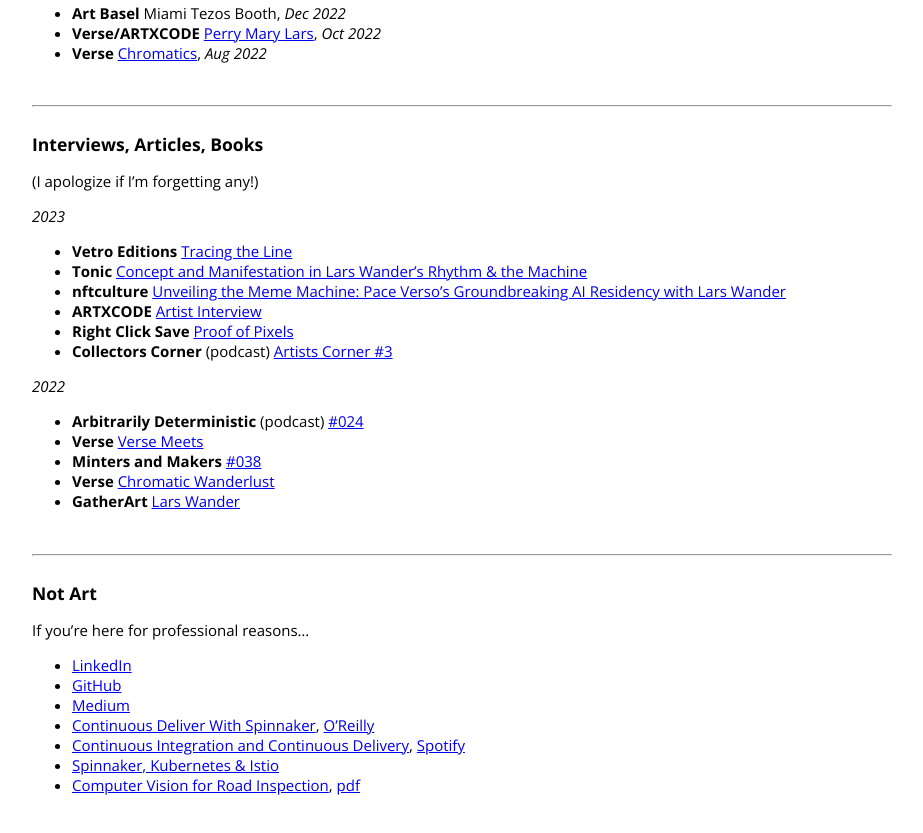
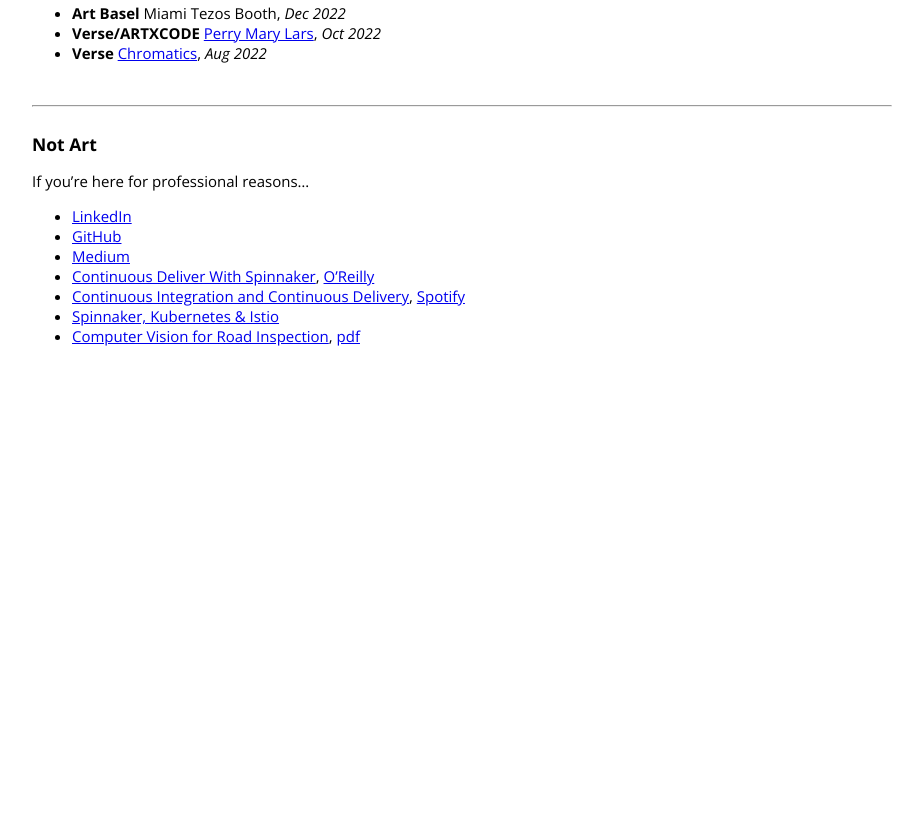
Before and after one commit to bruno-berry/bruno-berry.github.io, a plain HTML site: page me/index.html in a window 1280 px wide. Shown: the part 1231-2064 px from the top of the page, without its empty margins (178-1101 px from the left). After the commit the page ends 1632 px from the top, so only its background shows below. Drawn offline with nearby package versions, Linux system fonts and the light colour scheme.

Commit message:
Update index.html

```diff
--- a/me/index.html
+++ b/me/index.html
@@ -23,9 +23,8 @@
     <li>
       <ul>
         <li><a href="#contact">Contact</a></li>
-        <li><a href="#platforms-profiles">Platforms, Profiles</a></li>
+        <li><a href="#design-work">Design Work</a></li>
         <li><a href="#selected-shows">Selected Shows</a></li>
-        <li><a href="#interviews-articles-books">Interviews, Articles, Books</a></li>
         <li><a href="#not-art">Not Art</a></li>
       </ul>
     </li>
@@ -45,9 +44,9 @@
 <h3 id="contact">Contact</h3>
 <p>I&rsquo;m represented by <a href="https://artxcode.io">ARTXCODE</a>. Please reach out to <code>toni [at] artxcode.io</code> for commissions, shows &amp; bookings. I occasionally check
 <code>lars.wander.art [at] gmail.com</code> as well.</p>
-<h3 id="platforms-profiles">Platforms, Profiles</h3>
+<h3 id="design-work">Design Work</h3>
 <ul>
-<li><a href="https://www.artblocks.io/marketplace/artists/lars-wander">Art Blocks</a></li>
+<li><a href="/me/portfolio-gradschool.pdf" target="_blank" rel="noopener noreferrer">Portfolio - Grad School</a></li>
 <li><a href="https://www.artsy.net/artist/lars-wander">Artsy</a></li>
 <li><a href="https://www.artxcode.io/artists/lars-wander">ARTXCODE</a></li>
 <li><a href="https://aoi.com/larswander">AOI</a></li>
@@ -92,27 +91,6 @@
 </ul>
 <br>
 <hr>
-<h3 id="interviews-articles-books">Interviews, Articles, Books</h3>
-<p>(I apologize if I&rsquo;m forgetting any!)</p>
-<p><em>2023</em></p>
-<ul>
-<li><strong>Vetro Editions</strong> <a href="https://vetroeditions.com/products/tracing-the-line">Tracing the Line</a></li>
-<li><strong>Tonic</strong> <a href="https://medium.com/@tonic_team/concept-and-manifestation-in-lars-wanders-rhythm-the-machine-6e2fe281a00d">Concept and Manifestation in Lars Wander&rsquo;s Rhythm &amp; the Machine</a></li>
-<li><strong>nftculture</strong> <a href="https://www.nftculture.com/nft-news/unveiling-the-meme-machine-pace-versos-groundbreaking-ai-residency-with-lars-wander/">Unveiling the Meme Machine: Pace Verso&rsquo;s Groundbreaking AI Residency with Lars Wander</a></li>
-<li><strong>ARTXCODE</strong> <a href="https://www.artxcode.io/journal/lars-wander-interview">Artist Interview</a></li>
-<li><strong>Right Click Save</strong> <a href="https://www.rightclicksave.com/article/proof-of-pixels">Proof of Pixels</a></li>
-<li><strong>Collectors Corner</strong> (podcast) <a href="https://www.youtube.com/watch?v=YpTsDbOtAnM">Artists Corner #3</a></li>
-</ul>
-<p><em>2022</em></p>
-<ul>
-<li><strong>Arbitrarily Deterministic</strong> (podcast) <a href="https://anchor.fm/kenconsumer/episodes/Arbitrarily-Deterministic-024---Lars-Wander-e1r9jib">#024</a></li>
-<li><strong>Verse</strong> <a href="https://verse.works/journal/verse-meets-lars-wander">Verse Meets</a></li>
-<li><strong>Minters and Makers</strong> <a href="https://open.spotify.com/episode/1yVu7vm6eUEg5sEkVSRzcg">#038</a></li>
-<li><strong>Verse</strong> <a href="https://verse.works/journal/chromatic-wanderlust-interview-with-lars-wander">Chromatic Wanderlust</a></li>
-<li><strong>GatherArt</strong> <a href="https://gatherart.org/2022/01/lars-wander-interview/">Lars Wander</a></li>
-</ul>
-<br>
-<hr>
 <h3 id="not-art">Not Art</h3>
 <p>If you&rsquo;re here for professional reasons&hellip;</p>
 <ul>
```
